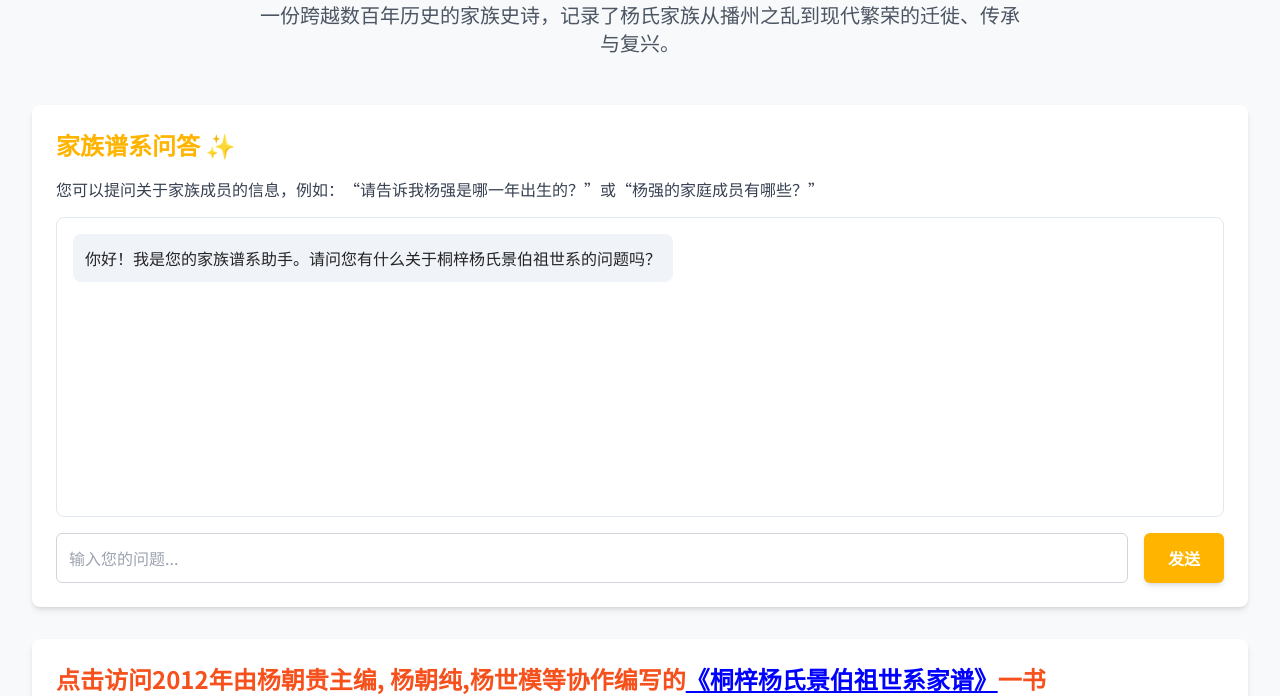
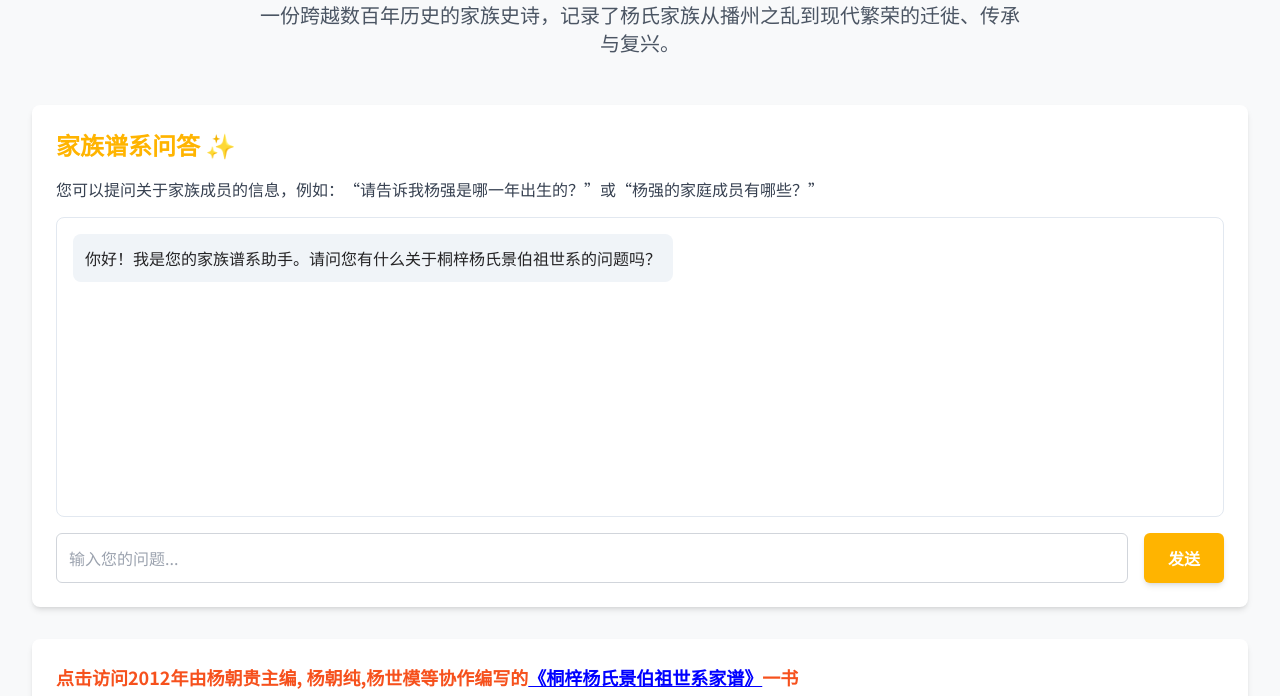
Before and after one commit to frankyqse/yqweb, a plain HTML site: page jiapu.html in a window 1280 px wide. Shown: the part 107-803 px from the top of the page. Drawn offline with nearby package versions, Linux system fonts and the light colour scheme.

Commit message:
Update jiapu.html

```diff
--- a/jiapu.html
+++ b/jiapu.html
@@ -134,8 +134,7 @@
             </section>
 
             <section class="lg:col-span-3 bg-white rounded-lg shadow-md p-6">
-                 <p class="text-2xl font-bold text-[#F6511D] mb-4">点击访问2012年由杨朝贵主编, 杨朝纯,杨世模等协作编写的<a style="color:blue;" href="桐梓杨氏景伯祖世系家谱.pdf"><u>《桐梓杨氏景伯祖世系家谱》</u></a>一书</p>
-
+                 <p class="text-lg font-bold text-[#F6511D] mb-4">点击访问2012年由杨朝贵主编, 杨朝纯,杨世模等协作编写的<a style="color:blue;" href="桐梓杨氏景伯祖世系家谱.pdf"><u>《桐梓杨氏景伯祖世系家谱》</u></a>一书</p>
                 <h2 class="text-2xl font-bold text-[#F6511D] mb-4">始祖的足迹：景伯祖的迁徙史</h2>
                 <p class="text-gray-700 mb-6">家族的根源可追溯至明朝万历年间。因“杨应龙事件”，播州杨氏遭遇灭顶之灾。始祖景伯祖幸免于难，为避祸开始了艰难的迁徙，最终在桐梓农会场落地生根，为家族的延续奠定了基础。</p>
                 <div class="relative pl-8 border-l-4 border-gray-200">
```
